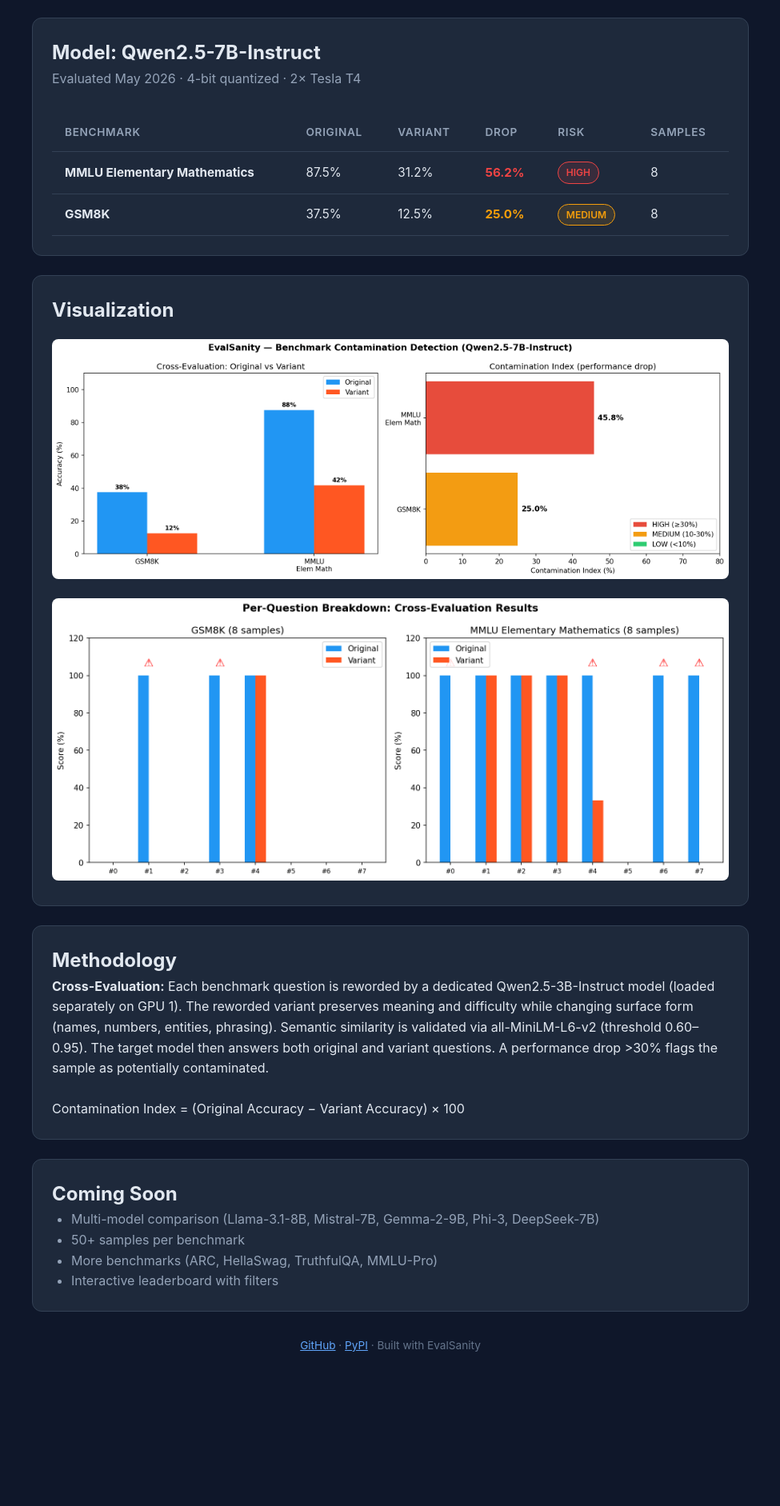
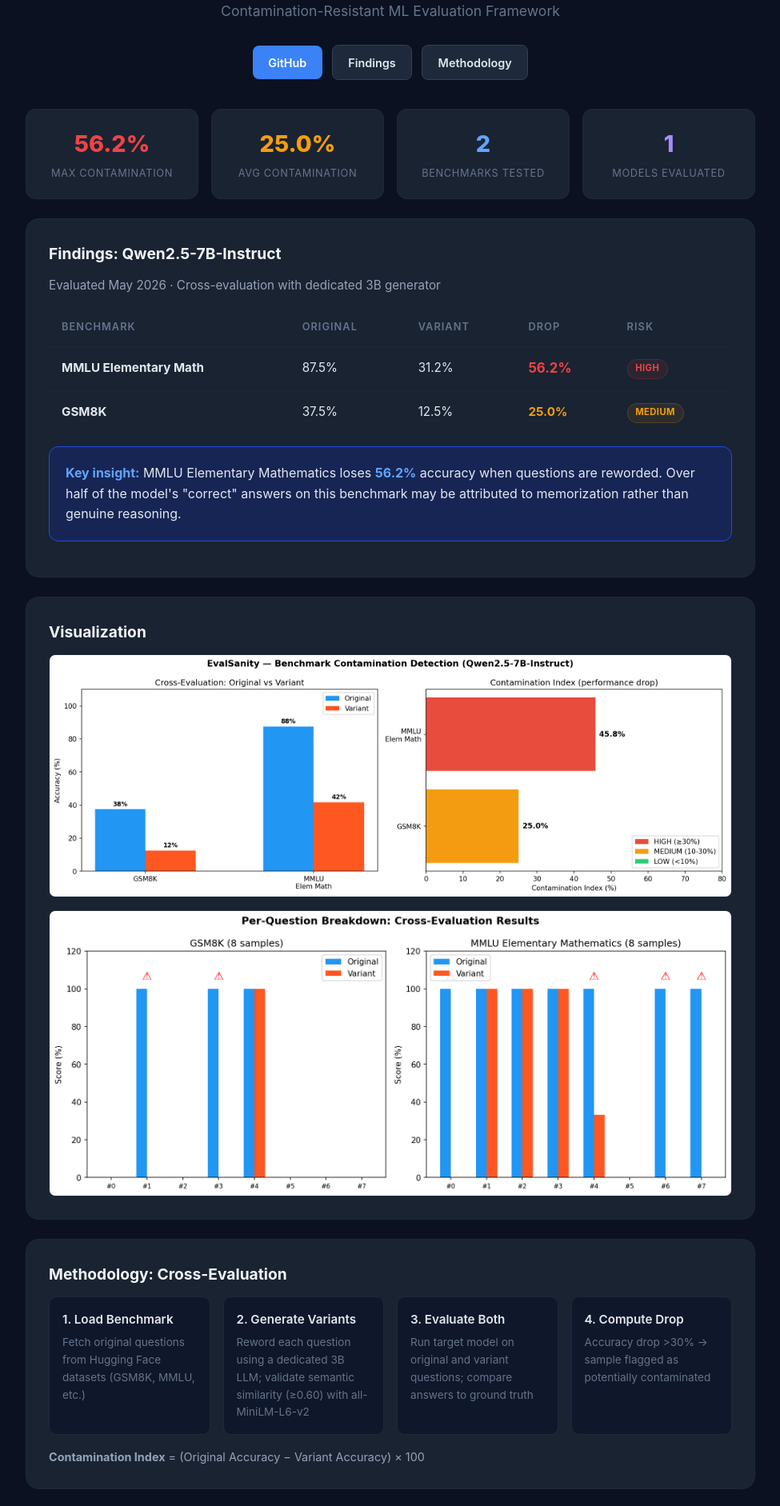
Before and after one commit to TheForgivenOne/evalsanity, a plain HTML site: page docs/index.html in a window 1280 px wide. Shown: the part 152-2035 px from the top of the page at 80% size, without its empty margins (152-1127 px from the left). Before the commit the page ends 1878 px from the top, so only its background shows below. Drawn offline with Linux system fonts and the light colour scheme.

Commit message:
Polish README, docs, add LICENSE, embed assets in pages

```diff
--- a/docs/index.html
+++ b/docs/index.html
@@ -6,39 +6,91 @@
 <title>EvalSanity — Contamination Leaderboard</title>
 <style>
   * { margin: 0; padding: 0; box-sizing: border-box; }
-  body { font-family: -apple-system, BlinkMacSystemFont, 'Segoe UI', Roboto, sans-serif; background: #0f172a; color: #e2e8f0; line-height: 1.6; }
-  .container { max-width: 960px; margin: 0 auto; padding: 2rem; }
-  h1 { font-size: 2rem; margin-bottom: 0.5rem; color: #f8fafc; }
-  .subtitle { color: #94a3b8; margin-bottom: 2rem; }
-  .card { background: #1e293b; border-radius: 12px; padding: 1.5rem; margin-bottom: 1.5rem; border: 1px solid #334155; }
+  body { font-family: -apple-system, BlinkMacSystemFont, 'Segoe UI', Roboto, Oxygen, Ubuntu, sans-serif; background: #0b1120; color: #e2e8f0; line-height: 1.6; }
+  .container { max-width: 960px; margin: 0 auto; padding: 2rem 1.5rem; }
+  header { text-align: center; padding: 3rem 0 2rem; }
+  h1 { font-size: 2.5rem; font-weight: 800; background: linear-gradient(135deg, #60a5fa, #a78bfa); -webkit-background-clip: text; -webkit-text-fill-color: transparent; background-clip: text; letter-spacing: -0.02em; }
+  .tagline { color: #64748b; font-size: 1.1rem; margin-top: 0.5rem; }
+  .subtitle { color: #94a3b8; font-size: 0.95rem; }
+  .card { background: #1a2332; border-radius: 16px; padding: 1.75rem; margin-bottom: 1.5rem; border: 1px solid #1e293b; transition: border-color 0.2s; }
+  .card:hover { border-color: #334155; }
+  .card h2 { font-size: 1.2rem; font-weight: 700; margin-bottom: 0.75rem; color: #f1f5f9; }
   table { width: 100%; border-collapse: collapse; }
-  th, td { padding: 0.75rem 1rem; text-align: left; border-bottom: 1px solid #334155; }
-  th { color: #94a3b8; font-weight: 600; font-size: 0.85rem; text-transform: uppercase; letter-spacing: 0.05em; }
+  th, td { padding: 0.85rem 1rem; text-align: left; border-bottom: 1px solid #1e293b; }
+  th { color: #64748b; font-weight: 600; font-size: 0.8rem; text-transform: uppercase; letter-spacing: 0.08em; }
   td { font-size: 0.95rem; }
-  .high { color: #ef4444; font-weight: 700; }
+  tr:last-child td { border-bottom: none; }
+  .high { color: #ef4444; font-weight: 700; font-size: 1.05rem; }
   .medium { color: #f59e0b; font-weight: 700; }
   .low { color: #22c55e; font-weight: 700; }
-  .bar-container { background: #334155; border-radius: 4px; height: 20px; overflow: hidden; }
-  .bar { height: 100%; border-radius: 4px; transition: width 0.5s; }
-  .bar-high { background: #ef4444; }
-  .bar-medium { background: #f59e0b; }
-  .bar-low { background: #22c55e; }
-  img { max-width: 100%; border-radius: 8px; margin-top: 1rem; }
-  .badge { display: inline-block; padding: 0.2rem 0.6rem; border-radius: 999px; font-size: 0.75rem; font-weight: 600; }
-  .badge-high { background: #ef444420; color: #ef4444; border: 1px solid #ef4444; }
-  .badge-medium { background: #f59e0b20; color: #f59e0b; border: 1px solid #f59e0b; }
-  .footer { color: #64748b; font-size: 0.85rem; margin-top: 2rem; text-align: center; }
-  a { color: #60a5fa; }
+  .badge { display: inline-block; padding: 0.15rem 0.6rem; border-radius: 999px; font-size: 0.7rem; font-weight: 700; text-transform: uppercase; letter-spacing: 0.04em; }
+  .badge-high { background: #ef444415; color: #ef4444; border: 1px solid #ef444430; }
+  .badge-medium { background: #f59e0b15; color: #f59e0b; border: 1px solid #f59e0b30; }
+  .badge-low { background: #22c55e15; color: #22c55e; border: 1px solid #22c55e30; }
+  .chart-grid { display: grid; grid-template-columns: 1fr; gap: 1rem; }
+  .chart-grid img { width: 100%; border-radius: 8px; border: 1px solid #1e293b; }
+  .footer { color: #475569; font-size: 0.85rem; margin-top: 3rem; padding-bottom: 2rem; text-align: center; border-top: 1px solid #1e293b; padding-top: 2rem; }
+  .footer a { color: #60a5fa; text-decoration: none; }
+  .footer a:hover { text-decoration: underline; }
+  .btn { display: inline-block; padding: 0.6rem 1.2rem; border-radius: 8px; font-weight: 600; font-size: 0.9rem; text-decoration: none; transition: all 0.2s; margin: 0.25rem; }
+  .btn-primary { background: #3b82f6; color: white; }
+  .btn-primary:hover { background: #2563eb; }
+  .btn-secondary { background: #1e293b; color: #e2e8f0; border: 1px solid #334155; }
+  .btn-secondary:hover { background: #334155; }
+  .stats-row { display: flex; gap: 1rem; flex-wrap: wrap; margin-bottom: 1.5rem; }
+  .stat-card { flex: 1; min-width: 140px; background: #1a2332; border: 1px solid #1e293b; border-radius: 12px; padding: 1.25rem; text-align: center; }
+  .stat-card .value { font-size: 1.8rem; font-weight: 800; color: #f1f5f9; }
+  .stat-card .label { font-size: 0.8rem; color: #64748b; margin-top: 0.25rem; text-transform: uppercase; letter-spacing: 0.05em; }
+  .method-grid { display: grid; grid-template-columns: repeat(auto-fit, minmax(200px, 1fr)); gap: 1rem; margin-top: 0.5rem; }
+  .method-card { background: #0f172a; border: 1px solid #1e293b; border-radius: 10px; padding: 1rem; }
+  .method-card h3 { font-size: 0.95rem; font-weight: 600; color: #e2e8f0; margin-bottom: 0.4rem; }
+  .method-card p { font-size: 0.85rem; color: #64748b; }
+  .highlight-box { background: #172554; border: 1px solid #1d4ed8; border-radius: 12px; padding: 1.25rem; margin: 1rem 0; }
+  .highlight-box strong { color: #60a5fa; }
+  ul { color: #94a3b8; margin-left: 1.25rem; }
+  ul li { margin-bottom: 0.4rem; }
+  @media (max-width: 600px) {
+    h1 { font-size: 1.8rem; }
+    .stats-row { flex-direction: column; }
+    .stat-card { min-width: auto; }
+  }
 </style>
 </head>
 <body>
 <div class="container">
-  <h1>EvalSanity Contamination Leaderboard</h1>
-  <p class="subtitle">Cross-evaluation results: accuracy on original benchmark questions vs. semantically equivalent rewordings. A significant drop indicates contamination.</p>
 
-  <div class="card">
-    <h2>Model: Qwen2.5-7B-Instruct</h2>
-    <p class="subtitle">Evaluated May 2026 · 4-bit quantized · 2× Tesla T4</p>
+<header>
+  <h1>EvalSanity</h1>
+  <p class="tagline">Contamination-Resistant ML Evaluation Framework</p>
+  <div style="margin-top: 1.5rem;">
+    <a href="https://github.com/TheForgivenOne/evalsanity" class="btn btn-primary">GitHub</a>
+    <a href="#findings" class="btn btn-secondary">Findings</a>
+    <a href="#methodology" class="btn btn-secondary">Methodology</a>
+  </div>
+</header>
+
+<div class="stats-row">
+  <div class="stat-card">
+    <div class="value" style="color: #ef4444;">56.2%</div>
+    <div class="label">Max Contamination</div>
+  </div>
+  <div class="stat-card">
+    <div class="value" style="color: #f59e0b;">25.0%</div>
+    <div class="label">Avg Contamination</div>
+  </div>
+  <div class="stat-card">
+    <div class="value" style="color: #60a5fa;">2</div>
+    <div class="label">Benchmarks Tested</div>
+  </div>
+  <div class="stat-card">
+    <div class="value" style="color: #a78bfa;">1</div>
+    <div class="label">Models Evaluated</div>
+  </div>
+</div>
+
+<div class="card" id="findings">
+  <h2>Findings: Qwen2.5-7B-Instruct</h2>
+  <p class="subtitle" style="margin-bottom: 1rem;">Evaluated May 2026 · Cross-evaluation with dedicated 3B generator</p>
 
   <table>
     <thead>
@@ -48,17 +100,15 @@
         <th>Variant</th>
         <th>Drop</th>
         <th>Risk</th>
-          <th>Samples</th>
       </tr>
     </thead>
     <tbody>
       <tr>
-          <td><strong>MMLU Elementary Mathematics</strong></td>
+        <td><strong>MMLU Elementary Math</strong></td>
         <td>87.5%</td>
         <td>31.2%</td>
         <td><span class="high">56.2%</span></td>
         <td><span class="badge badge-high">HIGH</span></td>
-          <td>8</td>
       </tr>
       <tr>
         <td><strong>GSM8K</strong></td>
@@ -66,40 +116,82 @@
         <td>12.5%</td>
         <td><span class="medium">25.0%</span></td>
         <td><span class="badge badge-medium">MEDIUM</span></td>
-          <td>8</td>
       </tr>
     </tbody>
   </table>
+
+  <div class="highlight-box" style="margin-top: 1rem;">
+    <strong>Key insight:</strong> MMLU Elementary Mathematics loses <strong>56.2%</strong> accuracy when questions are reworded. Over half of the model's "correct" answers on this benchmark may be attributed to memorization rather than genuine reasoning.
+  </div>
 </div>
 
 <div class="card">
   <h2>Visualization</h2>
-    <img src="../contamination_chart.png" alt="Contamination chart">
-    <img src="../contamination_detail.png" alt="Per-sample breakdown">
+  <div class="chart-grid">
+    <img src="contamination_chart.png" alt="Contamination comparison chart showing original vs variant accuracy for GSM8K and MMLU Elementary Math">
+    <img src="contamination_detail.png" alt="Per-sample breakdown of cross-evaluation results">
+  </div>
+</div>
+
+<div class="card" id="methodology">
+  <h2>Methodology: Cross-Evaluation</h2>
+
+  <div class="method-grid">
+    <div class="method-card">
+      <h3>1. Load Benchmark</h3>
+      <p>Fetch original questions from Hugging Face datasets (GSM8K, MMLU, etc.)</p>
+    </div>
+    <div class="method-card">
+      <h3>2. Generate Variants</h3>
+      <p>Reword each question using a dedicated 3B LLM; validate semantic similarity (≥0.60) with all-MiniLM-L6-v2</p>
+    </div>
+    <div class="method-card">
+      <h3>3. Evaluate Both</h3>
+      <p>Run target model on original and variant questions; compare answers to ground truth</p>
+    </div>
+    <div class="method-card">
+      <h3>4. Compute Drop</h3>
+      <p>Accuracy drop &gt;30% → sample flagged as potentially contaminated</p>
+    </div>
+  </div>
+
+  <p style="color: #94a3b8; font-size: 0.9rem; margin-top: 1rem;">
+    <strong>Contamination Index</strong> = (Original Accuracy − Variant Accuracy) × 100
+  </p>
 </div>
 
 <div class="card">
-    <h2>Methodology</h2>
-    <p><strong>Cross-Evaluation:</strong> Each benchmark question is reworded by a dedicated Qwen2.5-3B-Instruct model (loaded separately on GPU 1). The reworded variant preserves meaning and difficulty while changing surface form (names, numbers, entities, phrasing). Semantic similarity is validated via all-MiniLM-L6-v2 (threshold 0.60–0.95). The target model then answers both original and variant questions. A performance drop >30% flags the sample as potentially contaminated.</p>
+  <h2>Why Cross-Evaluation Works</h2>
+  <p style="color: #94a3b8;">
+    A contaminated model has memorized the <em>surface form</em> of benchmark questions. When the same question is reworded — names changed, numbers swapped, phrasing restructured — the memorized pattern no longer triggers, and the model must actually reason. The performance drop directly quantifies how much of the original score was due to memorization vs. genuine capability.
+  </p>
   <br>
-    <p>Contamination Index = (Original Accuracy − Variant Accuracy) × 100</p>
+  <p style="color: #94a3b8;">
+    <strong>Perplexity</strong> and <strong>n-gram overlap</strong> alone are insufficient. In our experiments, perplexity flagged <em>zero</em> samples despite strong cross-evaluation evidence of contamination — the signal is semantic, not statistical.
+  </p>
 </div>
 
 <div class="card">
   <h2>Coming Soon</h2>
-    <ul style="color: #94a3b8; margin-left: 1.5rem;">
-      <li>Multi-model comparison (Llama-3.1-8B, Mistral-7B, Gemma-2-9B, Phi-3, DeepSeek-7B)</li>
-      <li>50+ samples per benchmark</li>
-      <li>More benchmarks (ARC, HellaSwag, TruthfulQA, MMLU-Pro)</li>
-      <li>Interactive leaderboard with filters</li>
+  <ul>
+    <li>Multi-model comparison: Llama-3.1-8B, Mistral-7B, Gemma-2-9B, Phi-3-Medium, DeepSeek-7B</li>
+    <li>50+ samples per benchmark for statistical significance</li>
+    <li>More benchmarks: ARC, HellaSwag, TruthfulQA, MMLU-Pro, HumanEval</li>
+    <li>Interactive leaderboard with model/benchmark filters</li>
+    <li>arXiv preprint</li>
   </ul>
 </div>
 
 <div class="footer">
-    <a href="https://github.com/TheForgivenOne/evalsanity">GitHub</a> ·
-    <a href="https://pypi.org/project/evalsanity/">PyPI</a> ·
-    Built with EvalSanity
+  <a href="https://github.com/TheForgivenOne/evalsanity">GitHub</a>
+  &nbsp;·&nbsp;
+  <a href="https://pypi.org/project/evalsanity/">PyPI</a>
+  &nbsp;·&nbsp;
+  <a href="https://github.com/TheForgivenOne/evalsanity/blob/main/FINDINGS.md">Full Findings</a>
+  <br><br>
+  Built with EvalSanity · MIT License
 </div>
+
 </div>
 </body>
 </html>
```
Also changed, not shown: docs/contamination_chart.png (added), docs/contamination_detail.png (added), 2 other files. Lines whose indentation alone changed are shown as unchanged.
